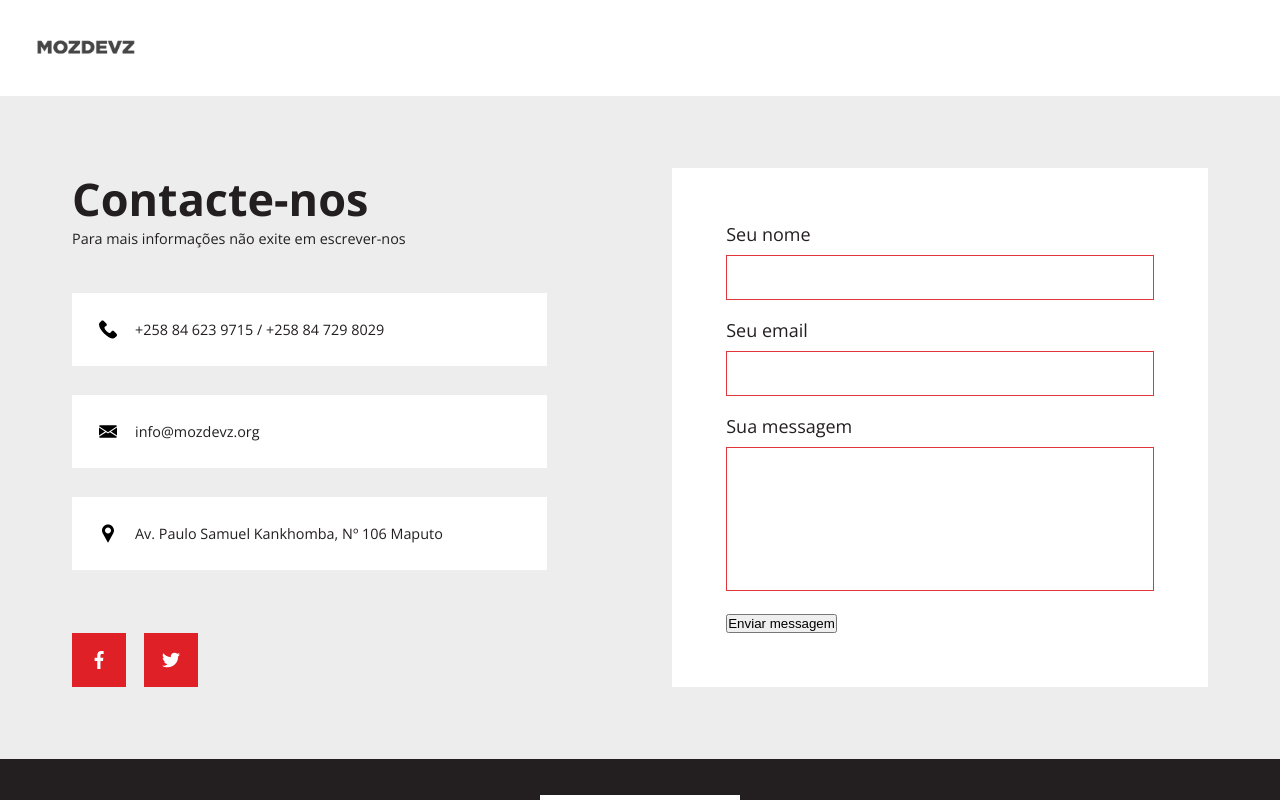
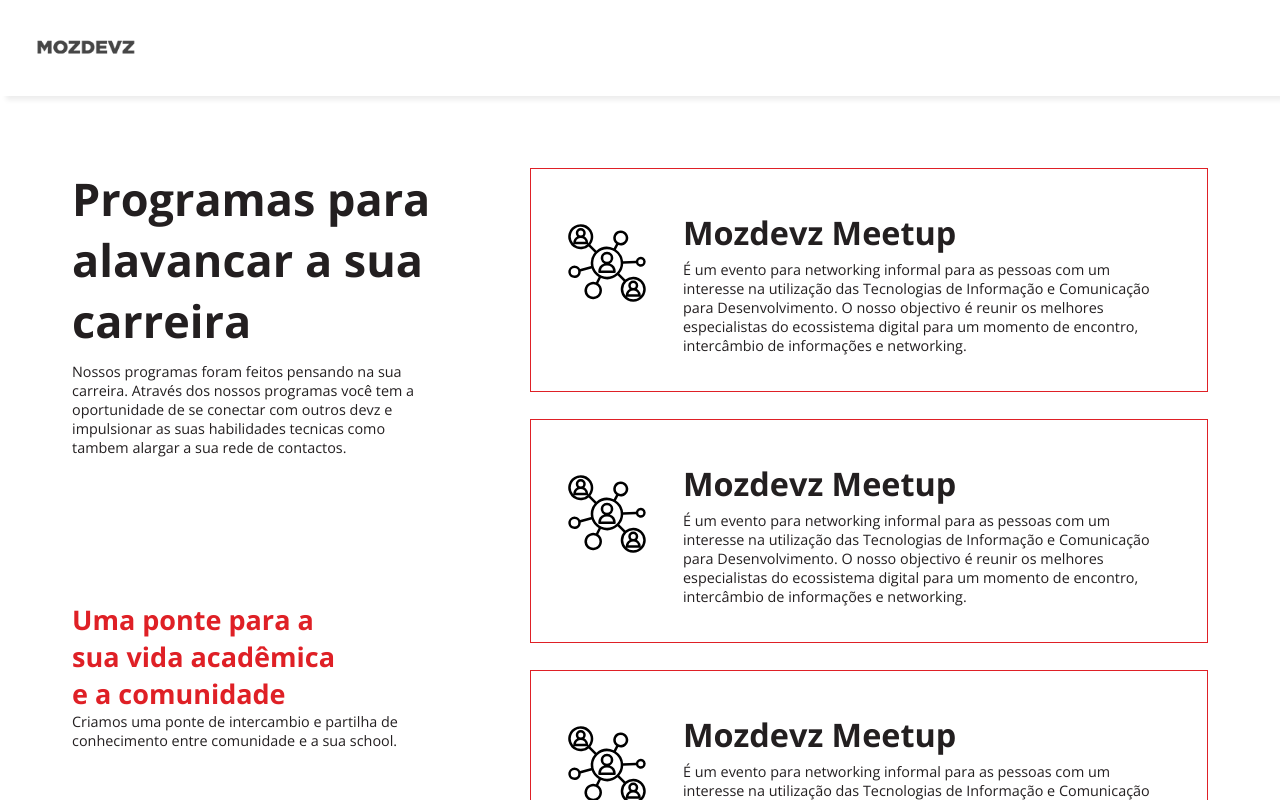
Before and after one commit to ctivir/moz-devz-py-training, a React (Create React App) app in the folder frontend/: page / in a window 1280 px wide. Shown: the top 800 px of the page. Built offline with nearby package versions, Linux system fonts and the light colour scheme.

Commit message:
add and style programs page

```diff
--- a/frontend/src/App.js
+++ b/frontend/src/App.js
@@ -1,11 +1,12 @@
 import Home from './pages/Home';
 import './styles/global.css'
 import Contact from './pages/Contact';
+import Programs from './pages/Programs';
 
 function App() {
   return (
     <div>
-      <Contact />
+      <Programs />
     </div>
   );
 }
--- /dev/null
+++ b/frontend/src/pages/Programs.js
@@ -0,0 +1,111 @@
+import styles from '../styles/Programs.module.css'
+import communities from '../assets/icons/communities.svg'
+import hackaton from '../assets/icons/hackaton.svg'
+import university from '../assets/icons/university.svg'
+import Header from '../components/Header';
+import Footer from '../components/Footer';
+
+
+function Programs() {
+  return (
+    <div className={styles.programs}>
+      <Header />
+      <div className={styles.programsContainer}>
+        <div className={styles.programsDescription}>
+          <div className={styles.programsSection}>
+            <h1 className={styles.programsTitle}>
+              Programas para alavancar a sua carreira
+            </h1>
+            <p className={styles.programsText}>
+              Nossos programas foram feitos pensando na sua
+              carreira. Através dos nossos programas você tem
+              a oportunidade de se conectar com outros devz e
+              impulsionar as suas habilidades tecnicas como
+              tambem alargar a sua rede de contactos.
+            </p>
+          </div>
+
+          <div className={styles.programsSection}>
+            <h2 className={styles.programsSubTitle}>
+              Uma ponte para a sua vida acadêmica
+              e a comunidade
+            </h2>
+            <p className={styles.programsText}>
+              Criamos uma ponte de intercambio  e partilha de
+              conhecimento entre comunidade e a sua school.
+            </p>
+          </div>
+        </div>
+
+        {/* Programs Items */}
+        <div className={styles.programsItems}>
+          <div className={styles.programsItem}>
+            <div className={styles.programsIcon}>
+              <img
+                className={styles.programsImage}
+                src={communities}
+                alt="Communities"
+              />
+            </div>
+            <div className={styles.programsItemText}>
+              <h2 className={styles.programsItemTitle}> Mozdevz Meetup</h2>
+              <p className={styles.programsItemDescription}>
+                É um evento para networking informal para as pessoas com um interesse
+                na utilização das Tecnologias de Informação e Comunicação
+                para Desenvolvimento.
+
+                O nosso objectivo é reunir os melhores especialistas do ecossistema digital
+                para um momento de encontro, intercâmbio de informações e networking.
+              </p>
+            </div>
+          </div>
+
+          <div className={styles.programsItem}>
+            <div className={styles.programsIcon}>
+              <img
+                className={styles.programsImage}
+                src={communities}
+                alt="Communities"
+              />
+            </div>
+            <div className={styles.programsItemText}>
+              <h2 className={styles.programsItemTitle}> Mozdevz Meetup</h2>
+              <p className={styles.programsItemDescription}>
+                É um evento para networking informal para as pessoas com um interesse
+                na utilização das Tecnologias de Informação e Comunicação
+                para Desenvolvimento.
+
+                O nosso objectivo é reunir os melhores especialistas do ecossistema digital
+                para um momento de encontro, intercâmbio de informações e networking.
+              </p>
+            </div>
+          </div>
+
+          <div className={styles.programsItem}>
+            <div className={styles.programsIcon}>
+              <img
+                className={styles.programsImage}
+                src={communities}
+                alt="Communities"
+              />
+            </div>
+            <div className={styles.programsItemText}>
+              <h2 className={styles.programsItemTitle}> Mozdevz Meetup</h2>
+              <p className={styles.programsItemDescription}>
+                É um evento para networking informal para as pessoas com um interesse
+                na utilização das Tecnologias de Informação e Comunicação
+                para Desenvolvimento.
+
+                O nosso objectivo é reunir os melhores especialistas do ecossistema digital
+                para um momento de encontro, intercâmbio de informações e networking.
+              </p>
+            </div>
+          </div>
+        </div>
+      </div>
+      <Footer />
+    </div>
+  )
+}
+
+export default Programs;
--- /dev/null
+++ b/frontend/src/styles/Programs.module.css
@@ -0,0 +1,101 @@
+.programs {}
+
+.programsContainer {
+  padding: 2rem;
+}
+
+.programsDescription {}
+
+.programsSection {
+  margin-bottom: 2rem;
+}
+
+.programsTitle {
+  font-size: 1.4rem;
+  margin-bottom: .6rem;
+}
+
+.programsText {
+  font-size: .8rem;
+}
+
+.programsSubTitle {
+  font-size: 1.2rem;
+}
+
+
+.programsText {
+  font-size: .8rem;
+}
+
+/* Program Item */
+.programsItems {}
+
+.programsItem {
+  padding: 2rem;
+  border: 1px solid var(--primary);
+  margin-bottom: 1.5rem;
+}
+
+.programsIcon {
+  margin-bottom: 1rem;
+}
+
+.programsImage {
+  width: 80px;
+}
+
+.programsItemText {}
+
+.programsItemTitle {
+  font-size: 1.2rem;
+  line-height: 1.7;
+}
+
+.programsItemDescription {
+  font-size: .8rem;
+}
+
+@media (min-width: 720px) {
+  .programsContainer {
+    display: flex;
+    gap: 4rem;
+    padding: 4rem;
+  }
+
+  .programsSection {
+    margin-bottom: 8rem;
+  }
+
+  .programsTitle {
+    width: 15ch;
+    font-size: 2.5rem;
+    margin-bottom: .6rem;
+  }
+
+  .programsText {
+    width: 45ch;
+  }
+
+  .programsSubTitle {
+    width: 18ch;
+    font-size: 1.5rem;
+    color: var(--primary);
+  }
+
+  /* Programs Item */
+  .programsItem {
+    display: flex;
+    gap: 2rem;
+    align-items: flex-start;
+  }
+
+  .programsIcon {
+    margin-top: 1rem;
+    margin-bottom: unset;
+  }
+
+  .programsItemTitle {
+    font-size: 1.8rem;
+  }
+}
```
